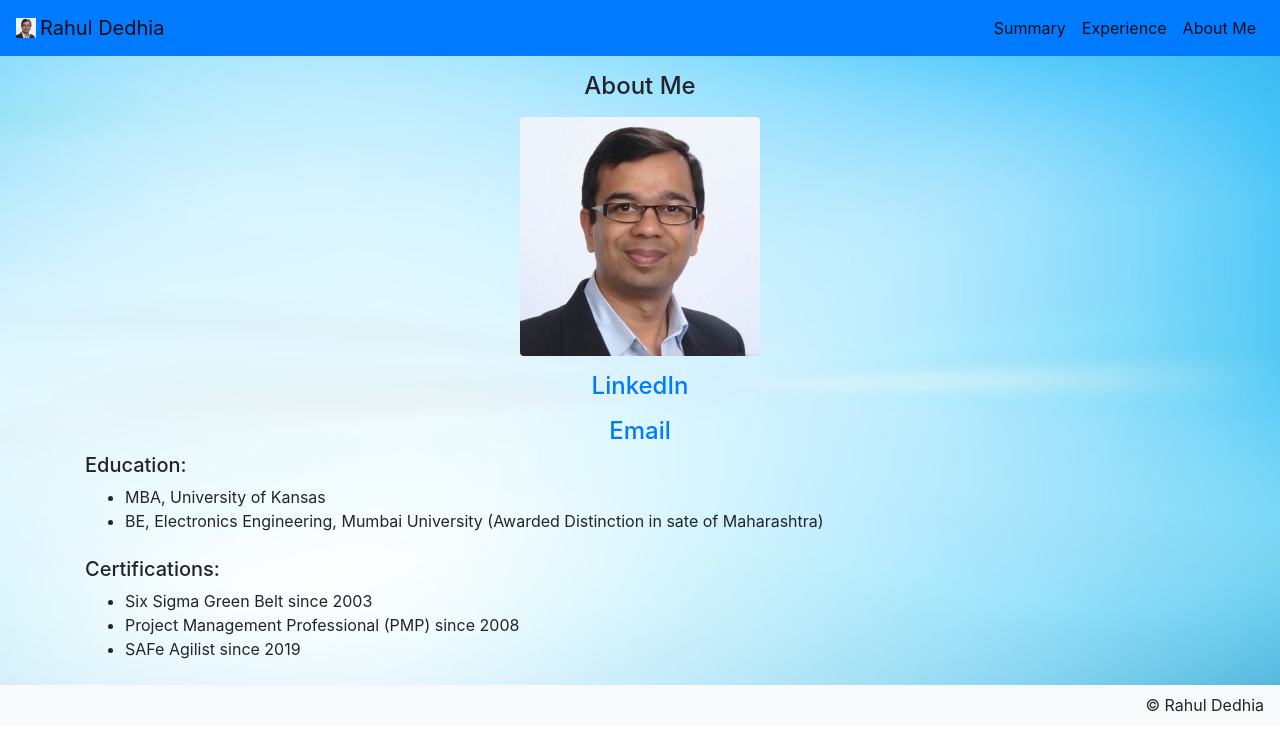
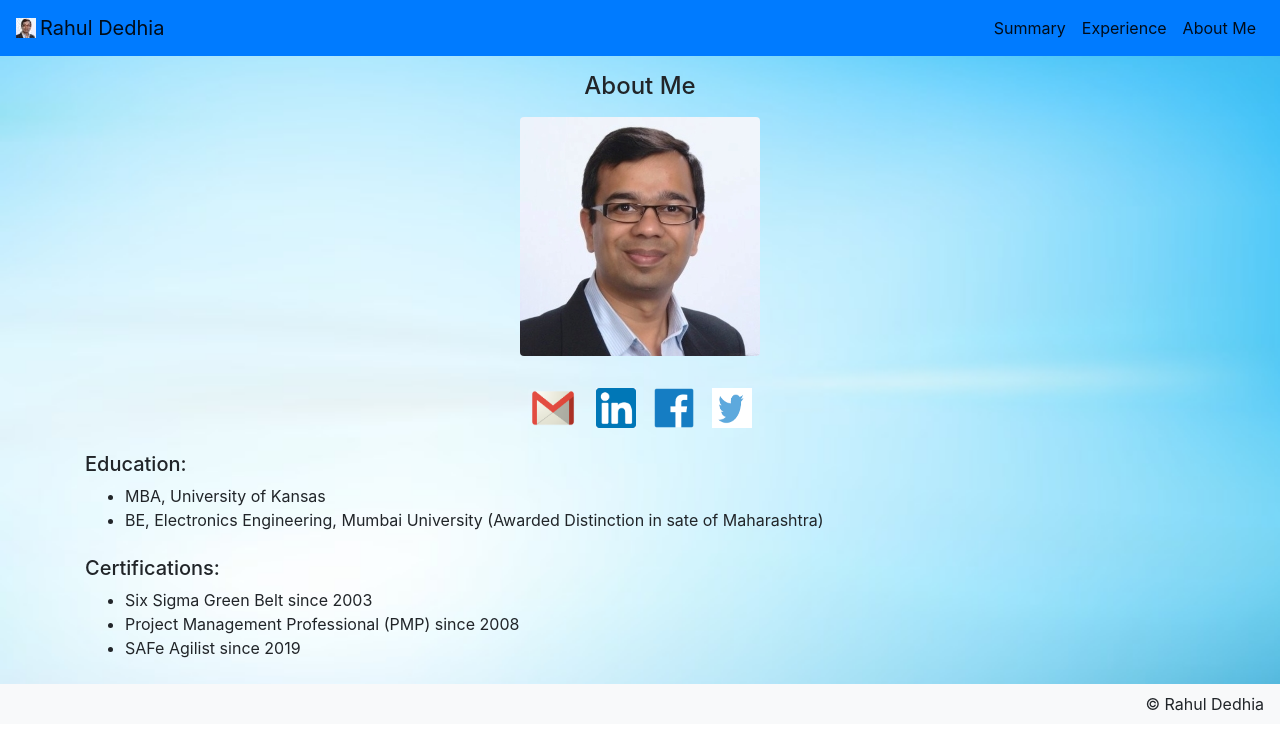
Before and after one commit to rahuldedhia/Rahul_Dedhia, a plain HTML site: page about.html in a window 1280 px wide. Drawn offline with nearby package versions, Linux system fonts and the light colour scheme.

Commit message:
replaced links with icons for email, etc.

```diff
--- a/about.html
+++ b/about.html
@@ -60,28 +60,22 @@
         </div>
       </section>
 
-      <!-- LinkedIn link -->
+      <!-- Email, LinkedIn, Facebook & Twitter links -->
       <section class="row">
-        <div class="col-sm-12 text-center mt-2">
-          <h4>
-            <a href="http://www.linkedin.com/in/rahuldedhia" target="_blank"
-              >LinkedIn</a
-            >
-          </h4>
+        <div class="col-sm-12 text-center mt-4">
+          <a href="mailto:rahul.dedhia@gmail.com"><img src="./assets/email.png" width="50" height="40"></a>
+          &nbsp;&nbsp;
+          <a href="http://www.linkedin.com/in/rahuldedhia" target="_blank"><img src="./assets/linkedin.png" width="40" height="40"></a>
+          &nbsp;&nbsp;
+          <a href="https://www.facebook.com/rsdedhia" target="_blank"><img src="./assets/facebook.png" width="40" height="40"></a>
+          &nbsp;&nbsp;
+          <a href="https://twitter.com/rahul_dedhia" target="_blank"><img src="./assets/twitter.png" width="40" height="40"></a>
         </div>
       </section>
 
-      <!-- Email Link -->
-      <section class="row">
-        <div class="col-sm-12 text-center mt-2">
-          <h4>
-            <a href="mailto:rahul.dedhia@gmail.com">Email</a>
-          </h4>
-        </div>
-      </section>
 
       <!-- Education listing-->
-      <section class="row">
+      <section class="row mt-4">
         <div class="col-sm-12 text-left">
           <h5>Education:</h5>
           <ul>
```
Also changed, not shown: assets/email.png (added), assets/facebook.png (added), assets/linkedin.png (added), assets/twitter.png (added).
